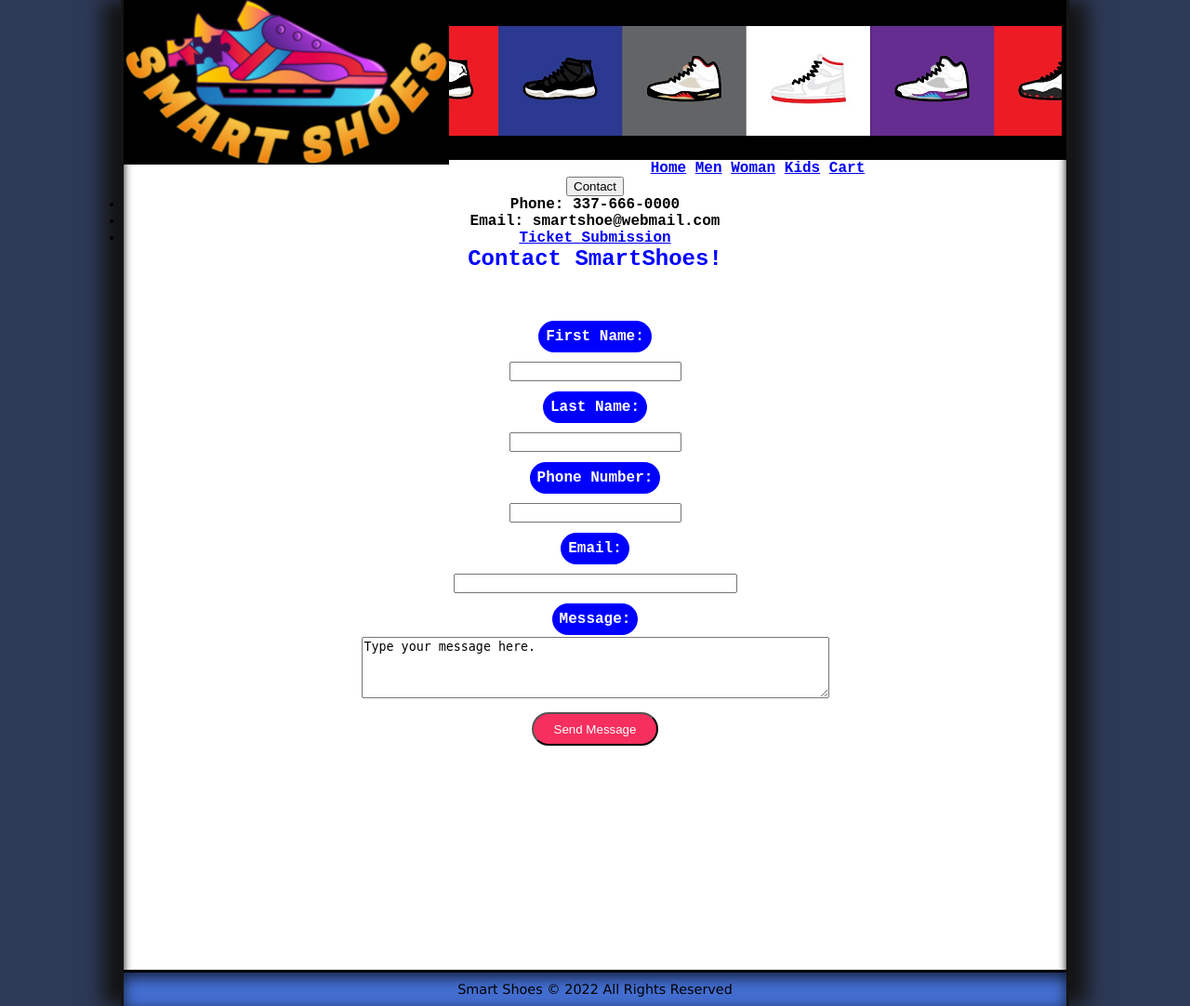
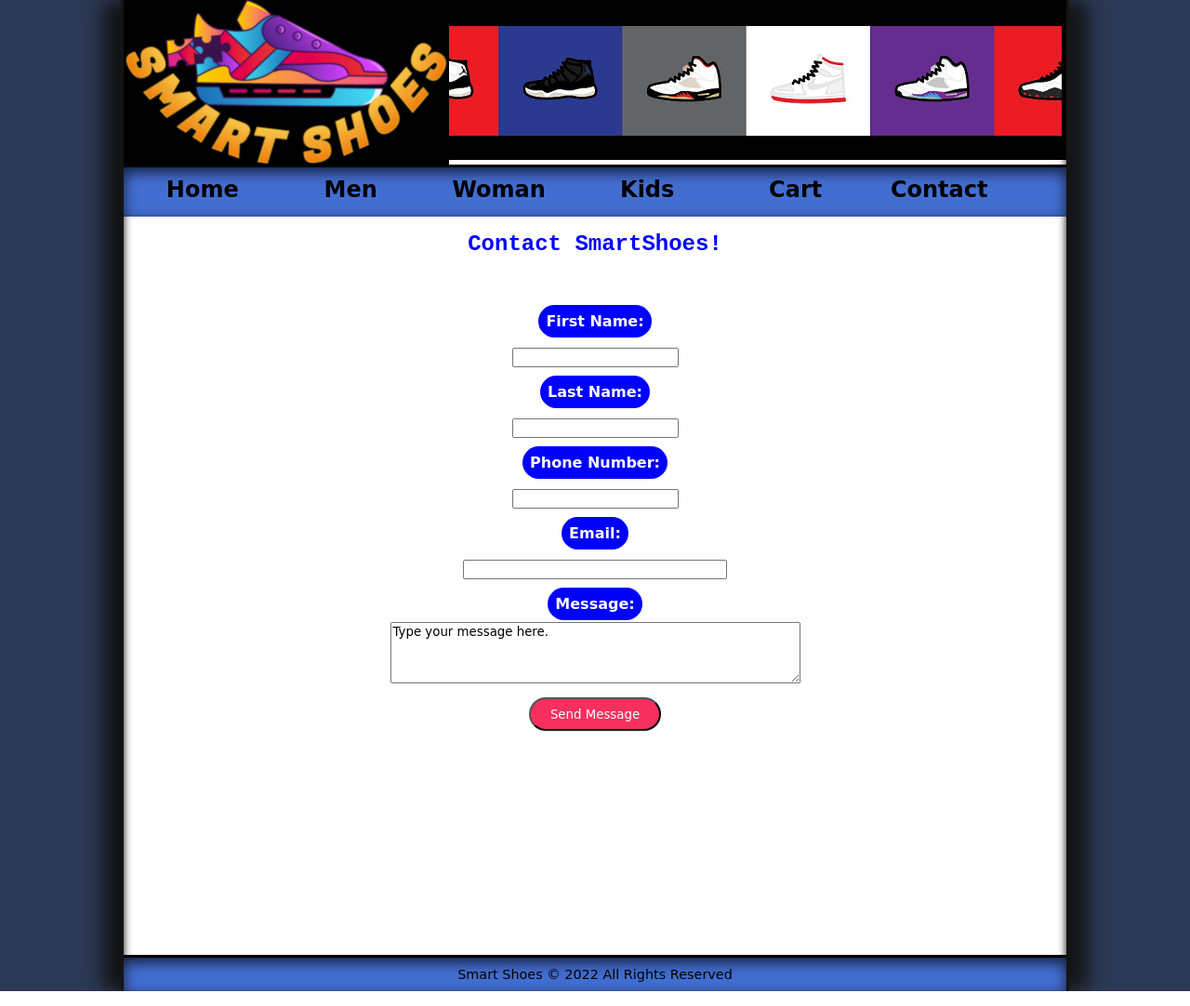
Before and after one commit to LoFonWorks/Smart-Shoes, a PHP site: page /contactPage.html in a window 1280 px wide. Shown: the whole page at 93% size. Run offline with PHP 8.4, Linux system fonts and the light colour scheme.

Commit message:
Add files via upload
Final version of the website (excluding minor bug fixes)

```diff
--- a/contactPage.css
+++ b/contactPage.css
@@ -5,7 +5,10 @@
     Filename: contactPage.css
 */
 
-/*Initial Settings*/
+* {
+    font-family: Champagne, cursive;
+}
+
 article, aside, figcaption, figure,
 footer, header, main, nav, section {
     display: block;
@@ -13,7 +16,7 @@ footer, header, main, nav, section {
 
 address, article, aside, blockquote, body, cite,
 div, dl, dt, dd, em, figcaption, figure, footer,
-h1, h2, h3, h4, h5, h6, header, html, img,
+h2, h3, h4, h5, h6, header, html, img,
 li, main, nav, ol, p, section, span, ul {
     margin: 0;
     padding: 0;
@@ -26,15 +29,13 @@ li, main, nav, ol, p, section, span, ul {
     box-sizing: border-box;
 }
 
-/*Specialized Formating*/
 html {
+    height: 100%;
     background-color: rgb(45, 58, 87);
-    height: 100%;
 }
 
 body {
     background-color: rgb(255, 255, 255);
-    font-family: Verdana, Geneva, Arial, sans-serif;
     box-shadow: rgb(20, 20, 20) 20px 0px 20px,  rgb(20, 20, 20) -20px 0px 20px,
     inset rgb(10, 10, 10) 0px 0px 10px;
     border-left: 3px solid rgb(20, 20, 20);
@@ -44,6 +45,96 @@ body {
     min-width: 320px;
     max-width: 1020px;
     width: 100%;
+}
+
+.navbar{
+    background-color: rgb(67,110,209);
+    list-style-type: none;
+    margin: 0;
+    padding: 5px;
+    border-top: 1mm solid black;
+    box-shadow: inset 0 5px 15px 0px rgba(0, 0, 0, 0.75);
+    text-align: center;
+    width: 100%;
+    overflow: hidden;
+    font-size: 1.5em;
+}
+.navbar a{
+    font-weight: bold;
+    color: black;
+    width: 100%;
+    text-decoration: none;
+    float: left;
+    padding: 5px;
+    width: 14.89%;
+    text-align: center;
+}
+.subnav{
+    font-weight: bold;
+    color: black;
+    width: 100%;
+    text-decoration: none;
+    float: left;
+    padding: 5px;
+    width: 14.89%;
+    text-align: center;
+    margin-top: -5px;
+}
+.subbut{
+    font-weight: bold;
+    color: black;
+    width: 100%;
+    text-decoration: none;
+    float: none;
+    padding: 5px;
+    width: 100%;
+    text-align: center;
+    background-color: transparent;
+    border:none;
+    font-size: 1em;
+}
+
+.navbar #a1:hover, .subnav:hover .subbut{
+    background-color: #f62f5e;
+    color:#fff;
+    text-decoration: none;
+    border-radius: 30px;
+    padding: .20em 0.2em;
+}
+
+.content {
+   display: none;
+   position:absolute;
+   background-color: blue;
+   width: 20%;
+   text-align:left;
+   cursor: pointer;
+   border-radius: 30px;
+}
+
+.content #p1{
+    color: white;
+    text-decoration: none;
+    margin-left: 40px;
+}
+.content #p1 a{
+    color: white;
+    text-decoration: none;
+    margin-top: -5px;
+}
+.content #p1:hover{
+    background-color: #f62f5e;
+    color:black;
+    border-radius: 10px;
+    width: 85%;
+}
+.subnav:hover .content{
+    display:block;
+    white-space: nowrap;
+    font-size: 0.7em
+}
+.subnav:hover{
+    text-decoration: none;
 }
 
 #inputBox {
--- a/contactPage.html
+++ b/contactPage.html
@@ -24,7 +24,7 @@
     </head>
     <body>
         <header>
-            <a href="home.html"><img src="shoe.png" alt="Smart Shoes" id="logoimg"/></a>
+            <a href="home.php"><img src="shoe.png" alt="Smart Shoes" id="logoimg"/></a>
             <h6>
             ..
             </h6>
```
Lines whose indentation alone changed are shown as unchanged.
